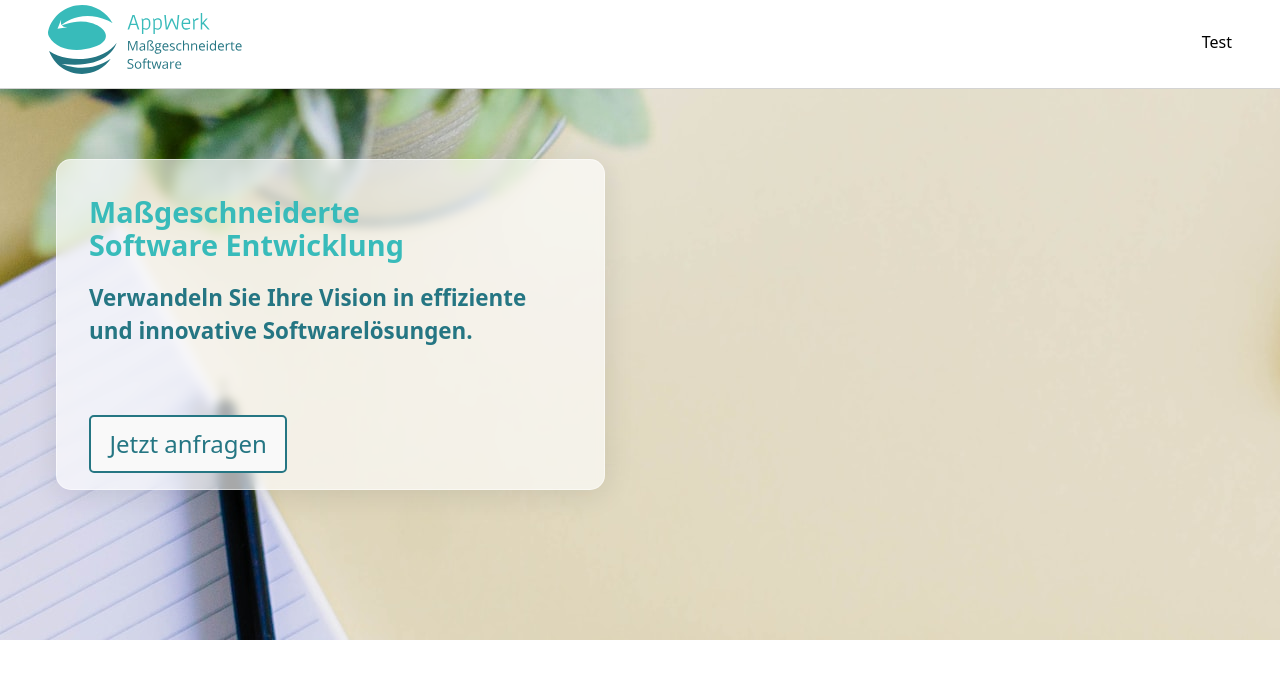
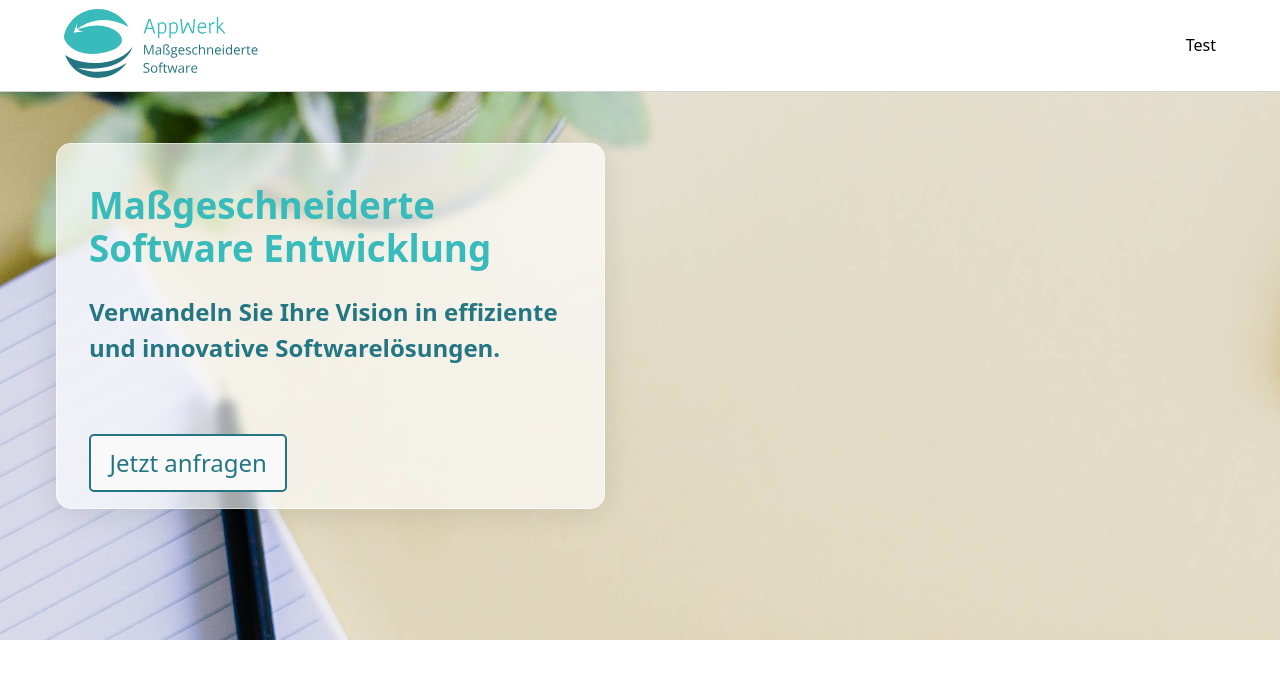
Before and after one commit to app-werk/app-werk.github.io, a plain HTML site: page index.html in a window 1280 px wide. Drawn offline with Linux system fonts and the light colour scheme.

Commit message:
Minor style updates

```diff
--- a/assets/styles.css
+++ b/assets/styles.css
@@ -60,7 +60,7 @@ header {
     background-size: cover;
     display: flex;
     flex-direction: column;
-    background-position: -25rem;
+    background-position-x: center;
 }
 
 #hero {
@@ -120,7 +120,12 @@ h2 {
         background-position-x: 0;
     }
 
+    h1 {
+        font-size: 2.3rem;
+    }
+
     h2 {
+        font-size: 1.5rem;
         line-height: 150%;
     }
 
@@ -147,6 +152,7 @@ h2 {
     nav {
         justify-content: space-between;
         background: #ffffff;
+        padding: 0.55rem 4rem;
     }
 
     nav ul {
```
